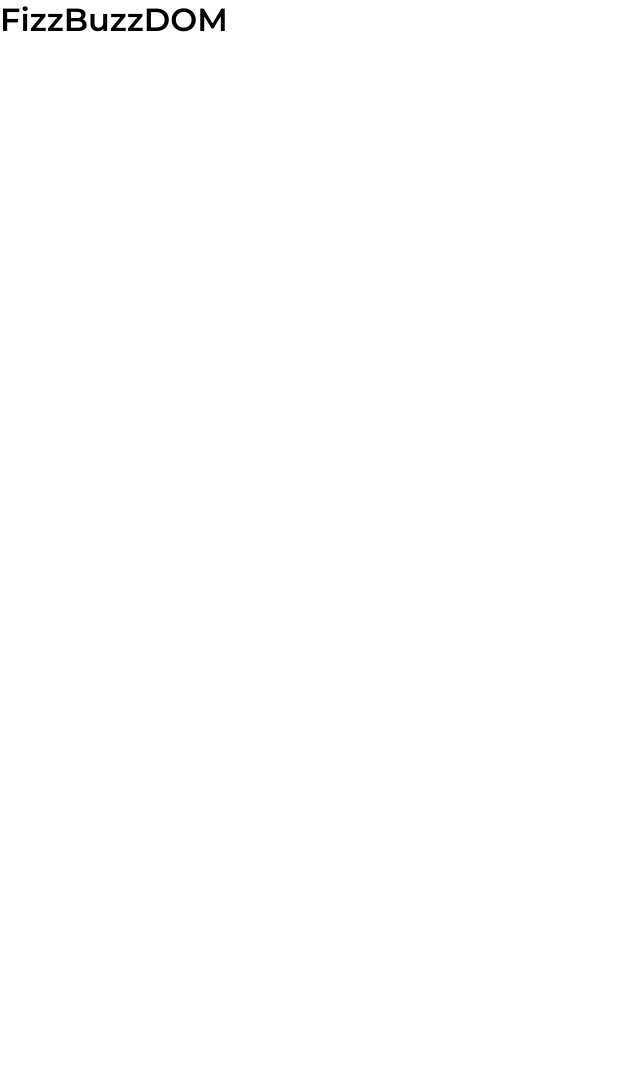
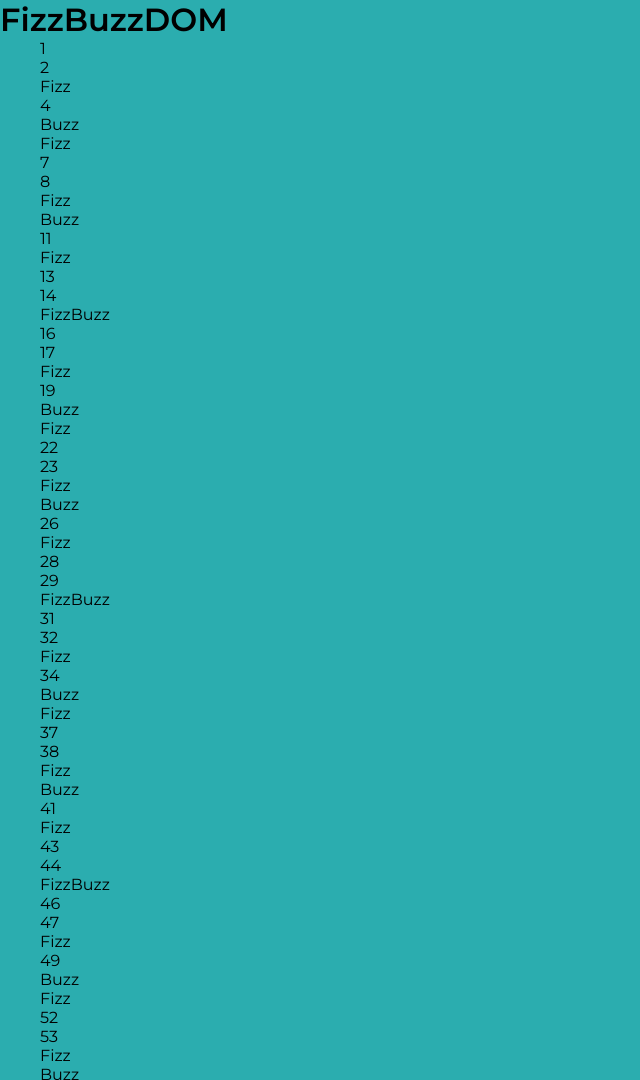
Before and after one commit to FrancescoThomasFalanga/js-fizzbuzz, a plain HTML site: page index.html in a window 1280 px wide. Shown: the top 1080 px of the page, without its empty margins (0-640 px from the left). Before the commit the page ends 800 px from the top, so only its background shows below. Drawn offline with Linux system fonts and the light colour scheme.

Commit message:
more comments

```diff
--- a/css/style.css
+++ b/css/style.css
@@ -6,6 +6,7 @@
 
 body {
     font-family: 'Montserrat', sans-serif;
+    background-color: #2badaf;
 }
 
 .container {
--- a/index.html
+++ b/index.html
@@ -15,8 +15,7 @@
 
     <h1>FizzBuzzDOM</h1>
 
-    <div class="container">
-
+    <div class="container" id="allNumber">
     </div>
 
 
--- a/js/script.js
+++ b/js/script.js
@@ -8,12 +8,53 @@ e per i multipli di 5 stampi “Buzz”. Per i numeri che sono sia multipli di 3
 - per i multipli di 3 non bisognerà stampare il numero ma "Fizz" al posto di quest'ultimo
 - per i multipli di 5 non bisognerà stampare il numero ma "Buzz" al posto di quest'ultimo
 - per i multipli sia di 3 che di 5 non bisognerà stampare il numero ma "FizzBuzz" al posto di quest'ultimo
+? SE il numero presenta sia un multiplo di 3 che di 5
+    restituiscilo in pagina con il valore "FizzBuzz"
+:? ALTRIMENTI SE il numero presenta solo un multiplo di 3
+    restituiscilo in pagina con il valore "Fizz"
+:? ALTRIMENTI SE il numero presenta solo un multiplo di 5
+    restituiscilo in pagina con il valore "Buzz"
 */
+
+
+
+
 
 
 // Cominciamo con lo stampare i numeri da 1 a 100 in Console
 
+let allNumberEl = document.getElementById("allNumber");
+
 for(let i = 0; i < 100; i++) {
 
-    console.log(i + 1);
+
+    // creare un elemento di tag <div>
+    let newDivElement = document.createElement("div");
+
+    // stiamo attribuendo allNumberEl come GENITORE di newDivElement
+    allNumberEl.append(newDivElement);
+
+    // cambio il valore interno dentro l'elemento
+    newDivElement.innerHTML = (i + 1);
+
+    // stampo in console i numeri da 1 a 100
+    console.log(i+1)
+
+
+    // restituisco in pagina i seguenti valori con i numeri, in base anche ai loro multipli
+    if((i + 1) % 3 == 0 && (i + 1) % 5 == 0) {
+
+        newDivElement.innerHTML = "FizzBuzz";
+
+    } else if((i + 1) % 3 == 0)  {
+
+        newDivElement.innerHTML = "Fizz";
+
+    } else if((i + 1) % 5 == 0) {
+
+        newDivElement.innerHTML = "Buzz";
+
+    }
+
+
 }
```
